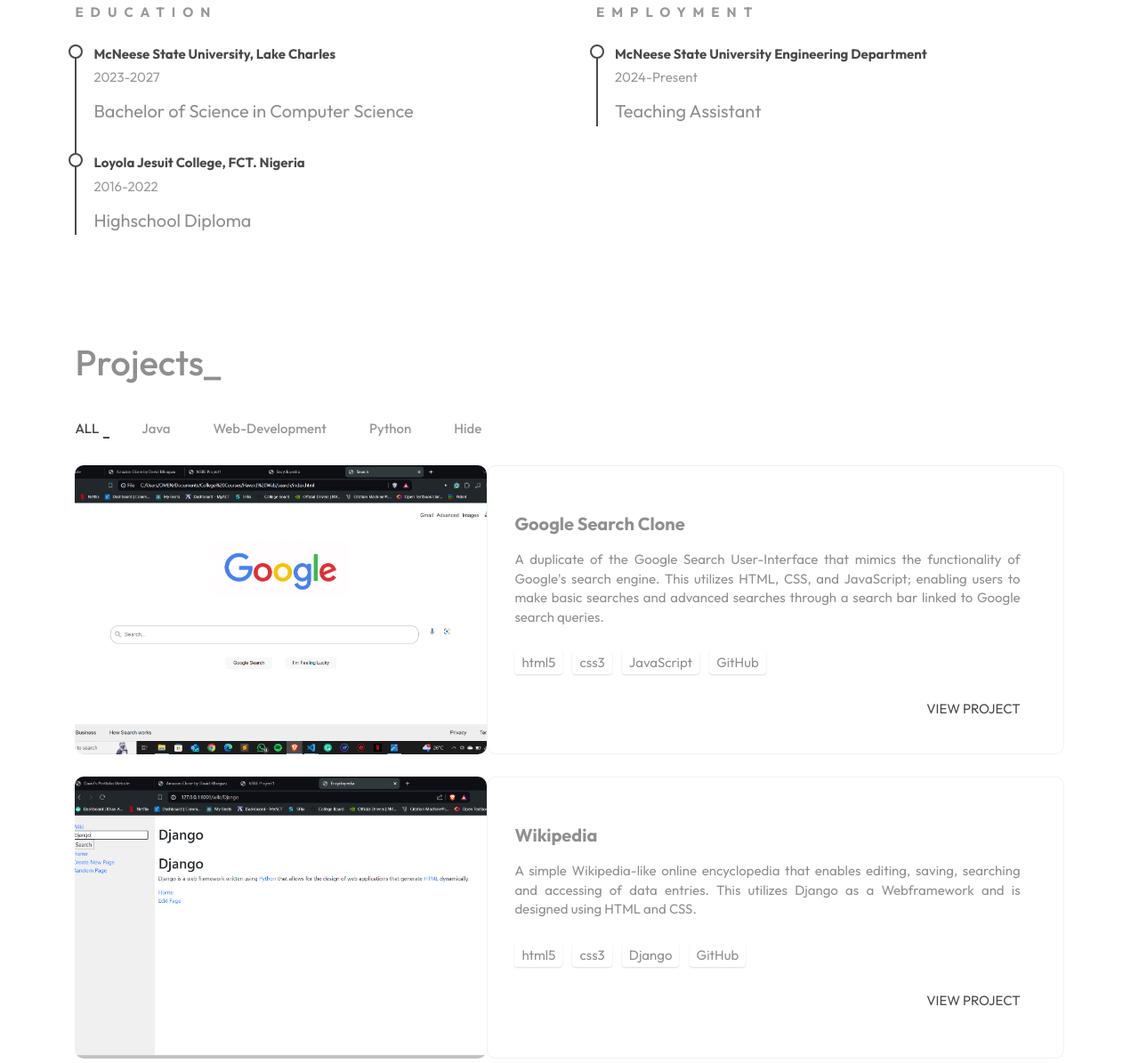
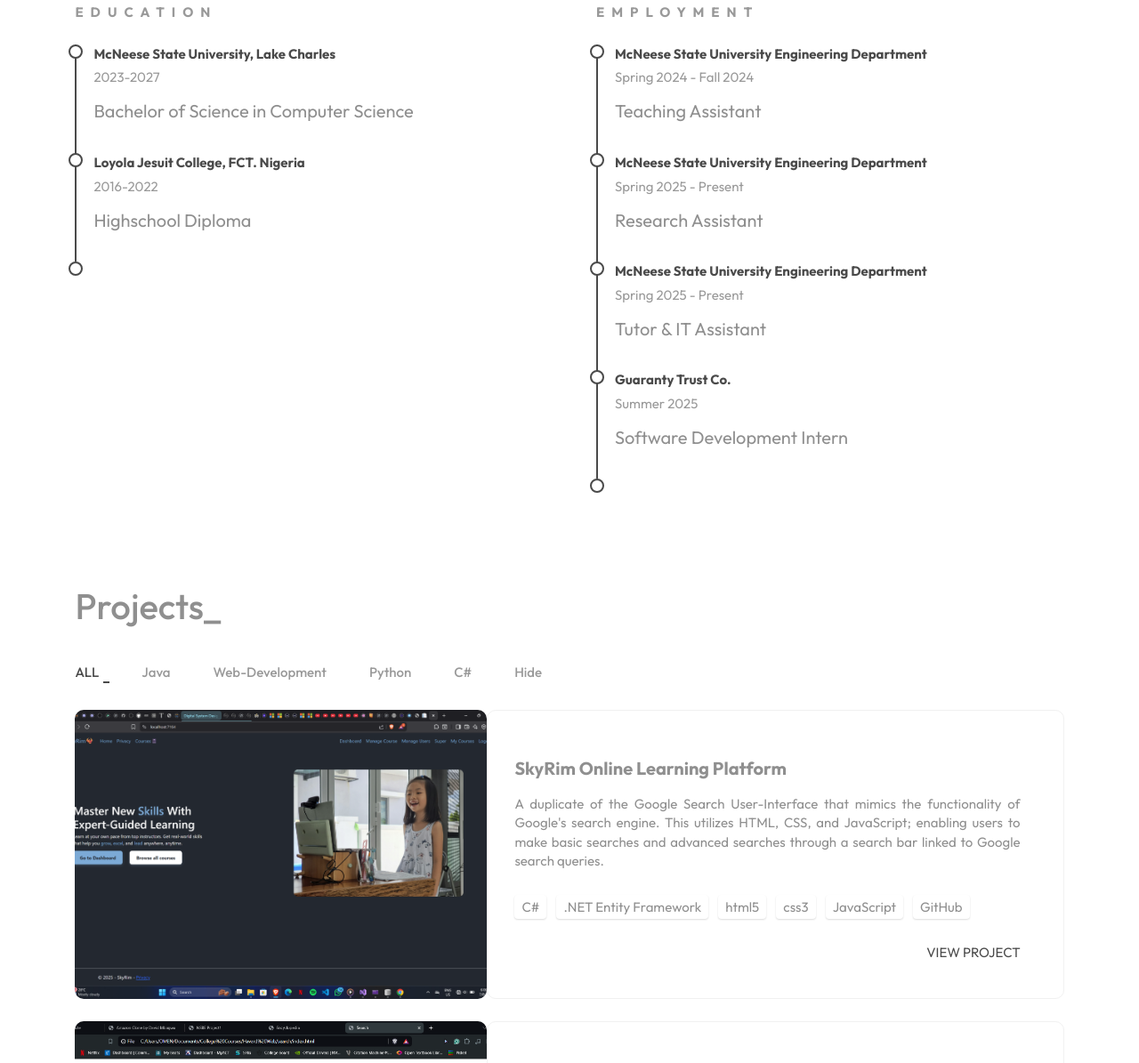
Before and after one commit to DavidMbagwu/Personal-Website, a plain HTML site: page Personal_Website/Personal/index.html in a window 1280 px wide. Shown: the part 1605-2800 px from the top of the page at 89% size. Drawn offline with nearby package versions, Linux system fonts and the light colour scheme.

Commit message:
Updated Resume. Added Internship experience for GTco. Updated involvements and skills. Updated age projects.

```diff
--- a/Personal_Website/Personal/index.html
+++ b/Personal_Website/Personal/index.html
@@ -64,7 +64,7 @@
                     <dl class="home_list">
 
                         <dt class="home_list_item">Age:</dt>
-                        <dd class="home_list_item">19</dd>
+                        <dd class="home_list_item">20</dd>
                         <dt class="home_list_item">Email:</dt>
                         <dd class="home_list_item"> davidmbagwu@gmail.com</dd>
                         <dt class="home_list_item">Phone:</dt>
@@ -90,7 +90,7 @@
                 I am 19 years old and I am a fullstack developer. I am currently pursuing a Computer Science degree as a software-engineer in the United States. I am pursuing a Bachelor's degree
                  in Computer Science from McNeese State University, Lake Charles.
             </p>
-            <a href="./Documents/Resume2024.pdf" class="button button_flex text_sm" target="_blank">
+            <a href="./Documents/Resume Fall 2025.pdf" class="button button_flex text_sm" target="_blank">
                 <i class='bx bxs-download' ></i> DOWNLOAD RESUME
             </a>
         </section>
@@ -169,7 +169,7 @@
                             Back End Development
                         </h3>
                         <p class="skills_details text_sm">
-                            I have experience with Django Web-framework and backend development, JavaScript, Python and React.
+                            I have experience with Django Web-framework, Microsoft Entity Framework, ASP.net and backend development.
                         </p>
                     </div>
                 </div>
@@ -188,14 +188,14 @@
                             Database Management
                         </h3>
                         <p class="skills_details text_sm">
-                            Database Management using SQL, PostGresSQL, and Django SQLite.
+                            Database Management using SQL, PostGresSQL, and SQLite.
                         </p>
                     </div>
                 </div>
 
                 <div class="skills_item">
                     <div class="icon_box">
-                        <img src="./Images/laptop.png" alt="" class="skills_icon">
+                        <img src="./Images/c-sharp.png" alt="" class="skills_icon">
 
                         <div class="skills_dot">
                             <span class="dot">
@@ -204,10 +204,10 @@
                         </div>
 
                         <h3 class="skills_title text_lg">
-                            Django Webframework
+                            C# Programming
                         </h3>
                         <p class="skills_details text_sm">
-                            I have experience building and managing webpages and webapps using the Django Webframe.
+                            I have experience with various C# libraries, packages , and developing using Microsoft's .NET Framework.
                         </p>
                     </div>
                 </div>
@@ -244,6 +244,10 @@
                         </p>
                     </div>
 
+                    <div class="resume_item">
+
+                    </div>
+
                 </div>
 
                 <div class="resume_data">
@@ -253,10 +257,44 @@
                         <h3 class="resume_subtitle text_sm">
                             McNeese State University Engineering Department
                         </h3>
-                        <p class="resume_date text_sm">2024-Present</p>
+                        <p class="resume_date text_sm">Spring 2024 - Fall 2024</p>
                         <p class="resume_description text_lg">
                             Teaching Assistant
                         </p>
+                    </div>
+
+                    <div class="resume_item">
+                        <h3 class="resume_subtitle text_sm">
+                            McNeese State University Engineering Department
+                        </h3>
+                        <p class="resume_date text_sm">Spring 2025 - Present</p>
+                        <p class="resume_description text_lg">
+                            Research Assistant
+                        </p>
+                    </div>
+
+                    <div class="resume_item">
+                        <h3 class="resume_subtitle text_sm">
+                            McNeese State University Engineering Department
+                        </h3>
+                        <p class="resume_date text_sm">Spring 2025 - Present</p>
+                        <p class="resume_description text_lg">
+                            Tutor & IT Assistant
+                        </p>
+                    </div>
+
+                    <div class="resume_item">
+                        <h3 class="resume_subtitle text_sm">
+                            Guaranty Trust Co.
+                        </h3>
+                        <p class="resume_date text_sm">Summer 2025</p>
+                        <p class="resume_description text_lg">
+                            Software Development Intern
+                        </p>
+                    </div>
+
+                    <div class="resume_item">
+
                     </div>
 
 
@@ -276,10 +314,37 @@
                 <button class="project_category_btn text_xs" data-filter =".java">Java</button>
                 <button class="project_category_btn text_xs " data-filter =".web">Web-Development</button>
                 <button class="project_category_btn text_xs" data-filter =".python">Python</button>
+                <button class="project_category_btn text_xs" data-filter =".csharp">C#</button>
                 <button class="project_category_btn text_xs" data-filter =".hide">Hide</button>
             </div>
 
             <div class="projects_container grid">
+
+                <div class="project_item grid mix web csharp">
+                    <a href="./Images/SkyRim_Home.png" data-lightbox="mygallery">
+                        <img class="project_img" src="./Images/SkyRim_Home.png" alt="">
+                    </a>
+
+                    <div class="project_data">
+                        <h3 class="project_title text_lg">SkyRim Online Learning Platform</h3>
+
+                        <p class="project_description text_sm">A duplicate of the Google Search User-Interface
+                            that mimics the functionality of Google's search engine. This utilizes HTML, CSS,
+                             and JavaScript; enabling users to make basic searches and advanced searches through
+                             a search bar linked to Google search queries.
+                        </p>
+                        <ul class="tags text_sm">
+                            <li>C#</li>
+                            <li>.NET Entity Framework</li>
+                            <li>html5</li>
+                            <li>css3</li>
+                            <li>JavaScript</li>
+                            <li>GitHub</li>
+                        </ul>
+                        <a href="https://skyrim.bsite.net/" class="project_link text_sm" target="_blank">VIEW PROJECT</a>
+                    </div>
+                </div>
+
                 <div class="project_item grid mix web">
                     <a href="./Images/google_project.png" data-lightbox="mygallery">
                         <img class="project_img" src="./Images/google_project.png" alt="">
@@ -299,7 +364,7 @@
                             <li>JavaScript</li>
                             <li>GitHub</li>
                         </ul>
-                        <a href="#" class="project_link text_sm">VIEW PROJECT</a>
+                        <a href="https://github.com/DavidMbagwu/Google-Search" class="project_link text_sm" target="_blank">VIEW PROJECT</a>
                     </div>
                 </div>
 
@@ -322,7 +387,7 @@
                             <li>Django</li>
                             <li>GitHub</li>
                         </ul>
-                        <a href="#" class="project_link text_sm">VIEW PROJECT</a>
+                        <a href="https://github.com/DavidMbagwu/Wiki" class="project_link text_sm" target="_blank">VIEW PROJECT</a>
                     </div>
                 </div>
 
@@ -344,7 +409,7 @@
                             <li>JavaScript</li>
                             <li>GitHub</li>
                         </ul>
-                        <a href="#" class="project_link text_sm">VIEW PROJECT</a>
+                        <a href="https://github.com/DavidMbagwu/Weather-App" class="project_link text_sm" target="_blank">VIEW PROJECT</a>
                     </div>
                 </div>
 
@@ -357,7 +422,7 @@
                         <h3 class="project_title text_lg">Commerce</h3>
 
                         <p class="project_description text_sm">A website designed using the Django web frame for displaying active bid listings
-                            and provideing users with the option of adding, removing, and categorizing bids based on set-up categories.
+                            and providing users with the option of adding, removing, and categorizing bids based on set-up categories.
                              It offers a login, logout, and register feature that stores and accesses data off an SQLite database, and manipulates
                             the web page to respond uniquely to its registered user.
                         </p>
@@ -369,7 +434,7 @@
                             <li>Python</li>
                             <li>GitHub</li>
                         </ul>
-                        <a href="#" class="project_link text_sm">VIEW PROJECT</a>
+                        <a href="#" class="project_link text_sm" target="_blank">VIEW PROJECT</a>
                     </div>
                 </div>
 
@@ -389,7 +454,7 @@
                             <li>Python</li>
                             <li>GitHub</li>
                         </ul>
-                        <a href="#" class="project_link text_sm">VIEW PROJECT</a>
+                        <a href="https://github.com/DavidMbagwu/Wellness-Program" class="project_link text_sm" target="_blank">VIEW PROJECT</a>
                     </div>
                 </div>
 
@@ -413,7 +478,7 @@
                             <li>JavaScript</li>
                             <li>GitHub</li>
                         </ul>
-                        <a href="#" class="project_link text_sm">VIEW PROJECT</a>
+                        <a href="https://github.com/DavidMbagwu/NSBE_Project1---copy" class="project_link text_sm" target="_blank">VIEW PROJECT</a>
                     </div>
                 </div>
 
@@ -438,7 +503,7 @@
                             <li>GitHub</li>
                             <li>Django</li>
                         </ul>
-                        <a href="#" class="project_link text_sm">VIEW PROJECT</a>
+                        <a href="https://github.com/DavidMbagwu/Amazon_Clone" class="project_link text_sm" target="_blank">VIEW PROJECT</a>
                     </div>
                 </div>
 
@@ -469,7 +534,7 @@
                         </h3>
                         <p class="resume_date text_sm">2023-Present</p>
                         <p class="resume_description text_lg">
-                            Member
+                            SGA Representative
                         </p>
                     </div>
 
@@ -497,9 +562,10 @@
                         </h3>
                         <p class="resume_date text_sm">2023-Present</p>
                         <p class="resume_description text_lg">
-                            Member
+                            Resident Assistant
                         </p>
                     </div>
+
 
                     <div class="resume_item">
 
```
Also changed, not shown: Personal_Website/Personal/Images/SkyRim_Home.png (added), Personal_Website/Personal/Images/c-sharp.png (added), 6 other files.
